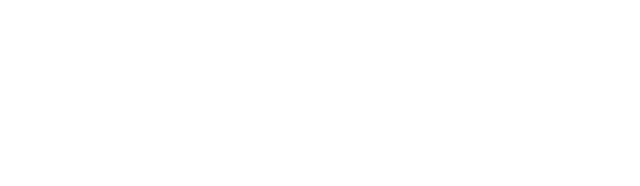
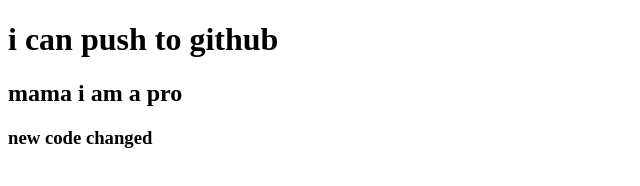
Before and after one commit to SahariarAmin/my-third-repo, a plain HTML site: page index.html in a window 1280 px wide. Shown: the whole page, without its empty margins (0-640 px from the left). Drawn offline with Linux system fonts and the light colour scheme.

Commit message:
addded header

```diff
--- a/index.html
+++ b/index.html
@@ -7,6 +7,8 @@
     <title>mt third git repo</title>
 </head>
 <body>
-
+   <h1>i can push to github </h1>
+   <h2>mama i am a pro</h2>
+   <h3>new code changed</h3>
 </body>
 </html>
```
